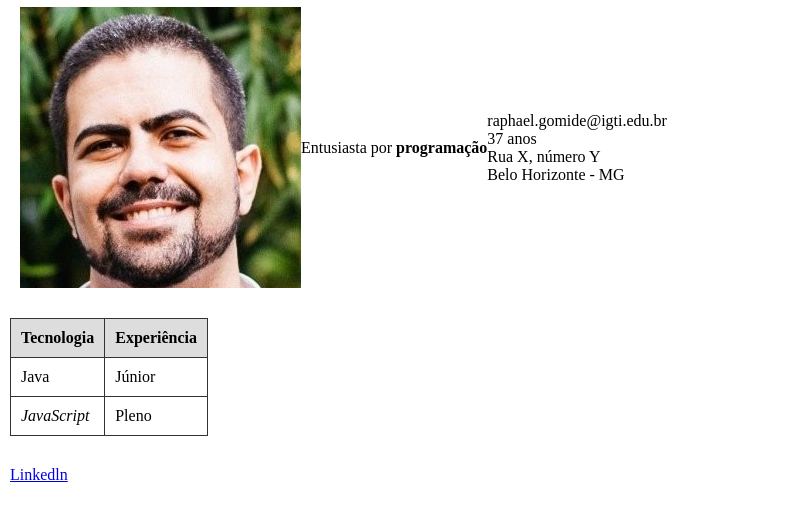
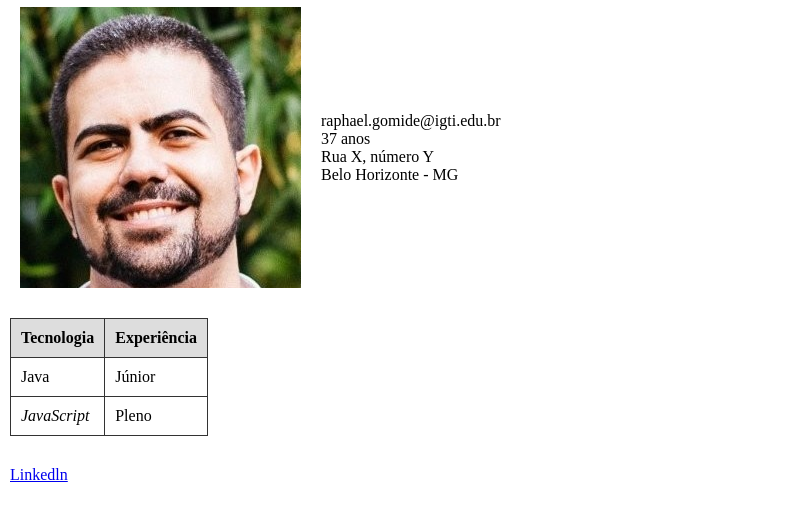
Before and after one commit to brenda-miranda/bootcamp-igti, a plain HTML site: page #1 - Fundamentos/Aula 03 & 04 - Noções de HTML e CSS/index.html in a window 1280 px wide. Shown: the part 50-568 px from the top of the page, without its empty margins (0-808 px from the left). Drawn offline with Linux system fonts and the light colour scheme.

Commit message:
Remove paragraph

```diff
--- a/#1 - Fundamentos/Aula 03 & 04 - Noções de HTML e CSS/index.html
+++ b/#1 - Fundamentos/Aula 03 & 04 - Noções de HTML e CSS/index.html
@@ -11,8 +11,8 @@
       <div class="dados-pessoais">
          <img src="./img/raphael.jpg" alt="Raphael Gomide" />
 
-         <p>Entusiasta por <strong>programação</strong></p>
-         <ul>
+
+         <ul id="dados">
             <li>raphael.gomide@igti.edu.br</li>
             <li>37 anos</li>
             <li>Rua X, número Y</li>
```
